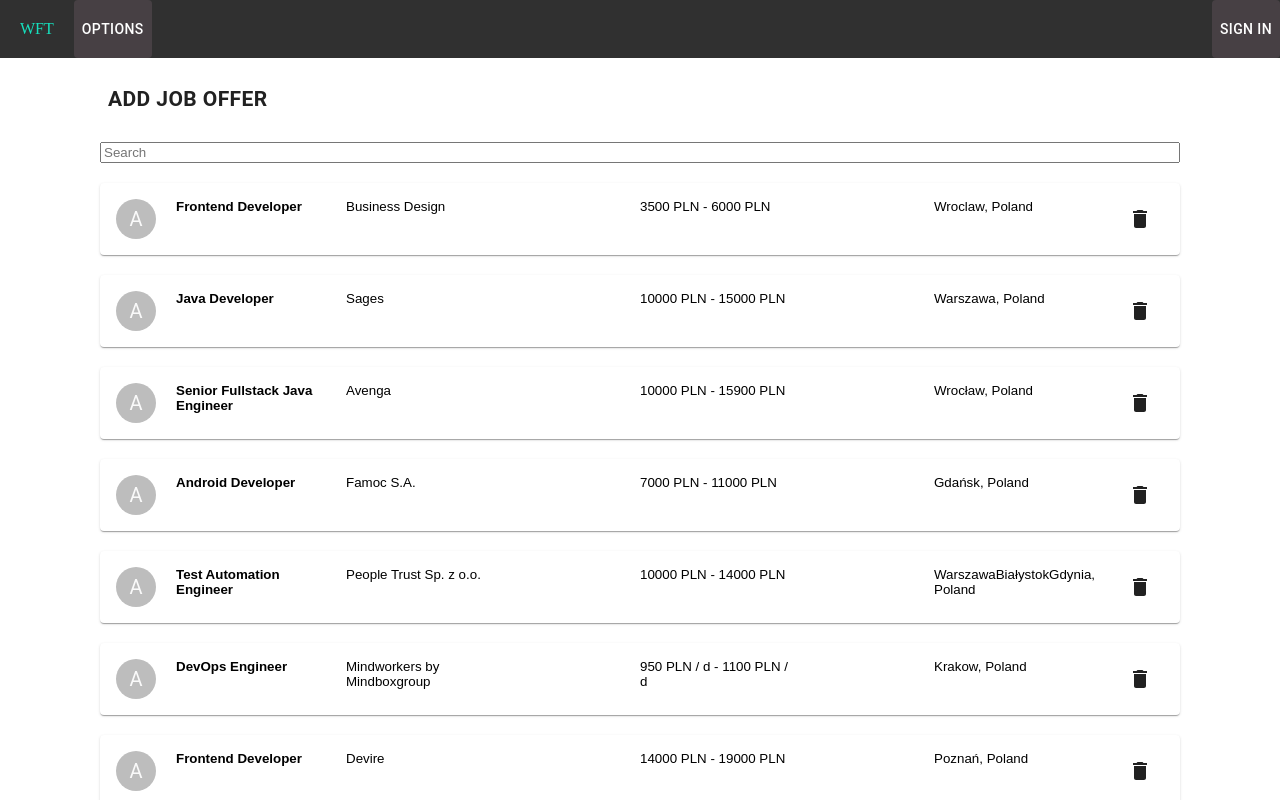
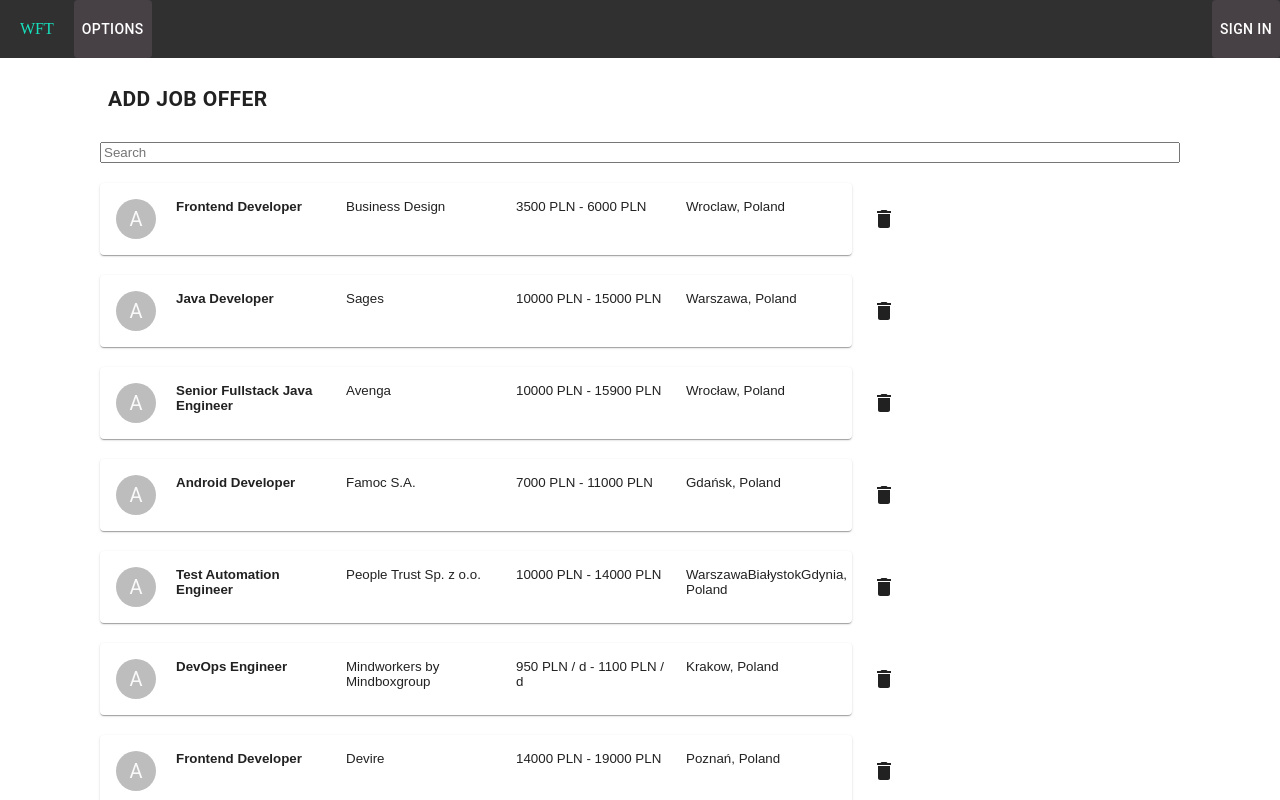
Before and after one commit to pruszynskia/wft, a React (Create React App) app in the folder client/: page /job-offers-list in a window 1280 px wide. Shown: the top 800 px of the page. Built offline with nearby package versions, Linux system fonts and the light colour scheme.

Commit message:
dev/wftech-31 - add redux delete action

```diff
--- a/client/src/components/JobOffer/JobOfferList.tsx
+++ b/client/src/components/JobOffer/JobOfferList.tsx
@@ -27,11 +27,13 @@
 
 const JobOffer = () => {
     const useStyles = JobOfferStyles();
-    const store = useStore();
     const dispatch = useDispatch();
+
+    /*
     const addJobOfferFilter = useSelector(
         (state: RootState) => state.visibilityFilters.addJobOfferFilter
     );
+    */
 
     // Searchbar
     const [searchTerm, setSearchTerm] = useState('');
@@ -106,9 +108,10 @@
 
             {
             data.map((pos: any, id: any) =>
-                <Link to={`/${pos.id}`} key={id}>
-                    <Card className={useStyles.jobOfferContainer}>
-                        <CardActionArea>
+            <div className={useStyles.jobOfferContainer} key={id}>
+                <Link to={`/${pos.id}`}  >
+                    <Card>
+                        <CardActionArea >
                             <CardContent className={useStyles.jobOfferInnerContainer}>
                                 <div className={useStyles.jobOfferInnerContainer}>
                                     <Avatar>A</Avatar>
@@ -127,13 +130,12 @@
                                 </div>
                             </CardContent>
                         </CardActionArea>
-                        <CardActions>
+                    </Card>
+                </Link>
                 <Button onClick={() => handleDelete(pos.id)} >
                     <DeleteIcon />
                 </Button>
-                        </CardActions>
-                    </Card>
-                </Link>
+            </div>
             )
             }
             <div className={useStyles.upperCaseBold}>
--- a/client/src/redux/reducers/index.ts
+++ b/client/src/redux/reducers/index.ts
@@ -24,11 +24,11 @@
             };
         }
         case DELETE_JOB_OFFER: {
-            console.log("delete job offer")
+            console.log(action.payload)
             return {
                 ...state,
                 jobOffers:
-                    state.jobOffers.filter((data: any) => data.id !== action.payload.id)
+                    state.jobOffers.filter((data: any) => data.id !== action.payload)
             };
         }
 
```
Lines whose indentation alone changed are shown as unchanged.
